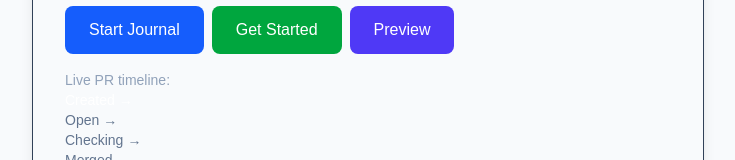
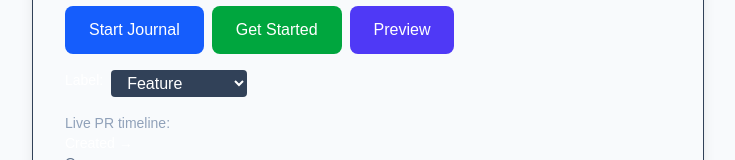
Before and after one commit to SveX04/fuzzy-happiness, a Next.js app: page / in a window 1280 px wide. Shown: the part 307-467 px from the top of the page, without its empty margins (272-1007 px from the left). Built offline with nearby package versions, Linux system fonts and the light colour scheme; no server answers.

Commit message:
feat(ai): Update labels (#18)
Categorize updates as:

Feature
Design
Bug fix

```diff
--- a/components/DynamicFeature.tsx
+++ b/components/DynamicFeature.tsx
@@ -10,6 +10,7 @@ export default function CurriculumCard({
   const [dark, setDark] = useState(false);
   const [nextProposal, setNextProposal] = useState<string>("");
   const [preview, setPreview] = useState(false);
+  const [category, setCategory] = useState<"Feature" | "Design" | "Bug fix" | "Accessibility" | "Performance">("Feature");
 
   useEffect(() => {
     const fetchStatus = async (retries = 3) => {
@@ -102,6 +103,21 @@ export default function CurriculumCard({
           Preview
         </button>
       </div>
+      <div className="mb-4 flex gap-2">
+        <label htmlFor="category" className="text-sm font-medium">Label:</label>
+        <select
+          id="category"
+          value={category}
+          onChange={(e) => setCategory(e.target.value as any)}
+          className="rounded bg-slate-700 text-white px-3 py-1 focus:outline-none focus:ring-2 focus:ring-blue-500"
+        >
+          <option>Feature</option>
+          <option>Design</option>
+          <option>Bug fix</option>
+          <option>Accessibility</option>
+          <option>Performance</option>
+        </select>
+      </div>
       <div className="mb-4 text-sm text-slate-400">
         Live PR timeline:{" "}
         {timeline.map((step, i) => (
```
